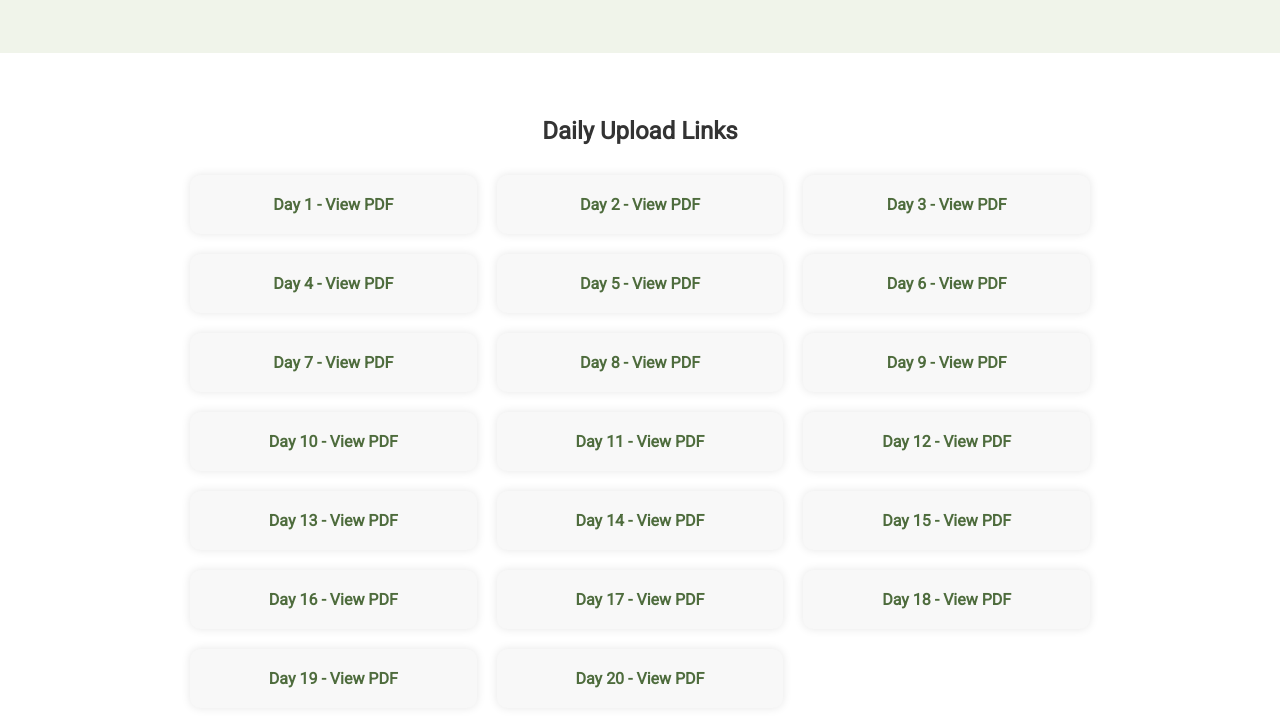
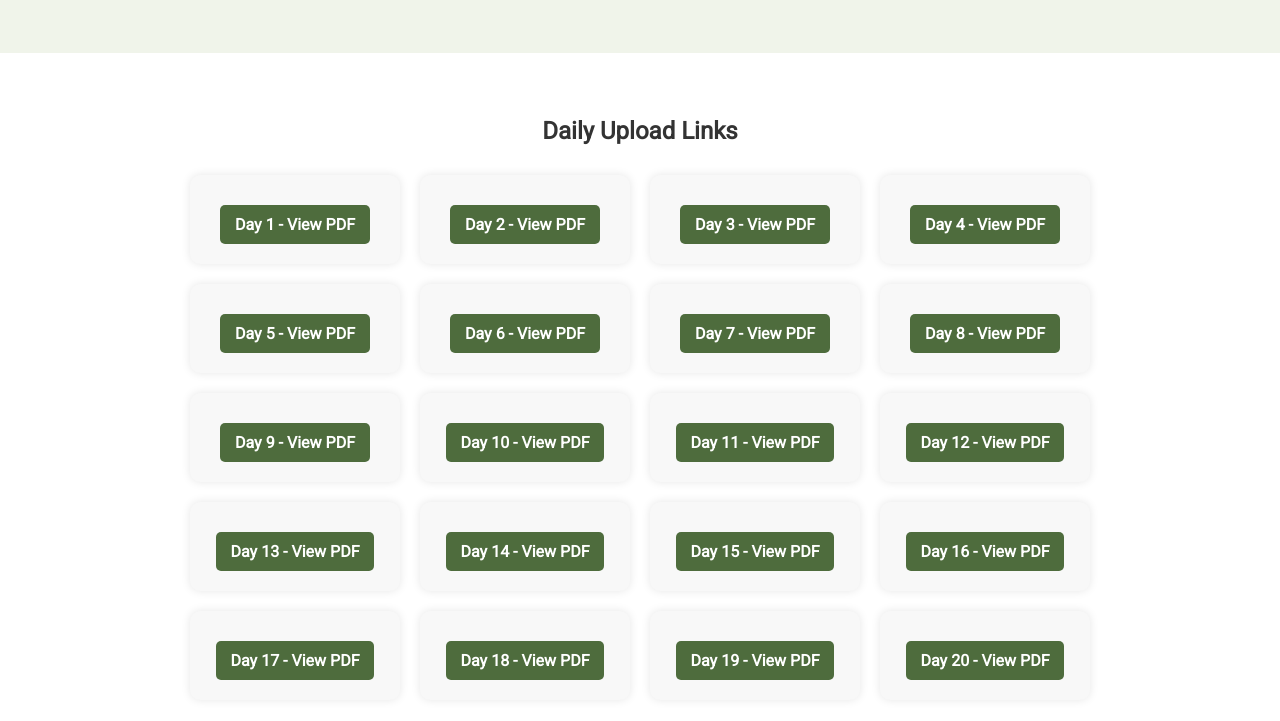
Before and after one commit to Gursimran-12/Prompt-Engineering, a plain HTML site: page daily-diary.html in a window 1280 px wide. Shown: the part 231-952 px from the top of the page. Drawn offline with nearby package versions, Linux system fonts and the light colour scheme.

Commit message:
Update daily-diary.html

```diff
--- a/daily-diary.html
+++ b/daily-diary.html
@@ -53,7 +53,7 @@
     }
     .diary-grid {
       display: grid;
-      grid-template-columns: repeat(auto-fill, minmax(250px, 1fr));
+      grid-template-columns: repeat(auto-fill, minmax(200px, 1fr));
       gap: 20px;
     }
     .diary-entry {
@@ -64,9 +64,18 @@
       box-shadow: 0 0 10px rgba(0, 0, 0, 0.1);
     }
     .diary-entry a {
-      color: #4e6c3d;
+      display: inline-block;
+      margin-top: 10px;
+      padding: 10px 15px;
+      background-color: #4e6c3d;
+      color: white;
+      text-decoration: none;
+      border-radius: 5px;
       font-weight: bold;
-      text-decoration: none;
+      transition: background-color 0.3s ease;
+    }
+    .diary-entry a:hover {
+      background-color: #3b522d;
     }
     .gallery {
       padding: 40px 20px;
@@ -111,15 +120,26 @@
     <h3>Daily Upload Links</h3>
     <div class="diary-grid">
       <!-- Static links to PDFs for Day 1 to Day 20 -->
-      <script>
-        for (let i = 1; i <= 20; i++) {
-          document.write(`
-            <div class='diary-entry'>
-              <a href='pdfs/Day${i}.pdf' target='_blank'>Day ${i} - View PDF</a>
-            </div>
-          `);
-        }
-      </script>
+      <div class="diary-entry"><a href="pdfs/Day1.pdf" target="_blank">Day 1 - View PDF</a></div>
+      <div class="diary-entry"><a href="pdfs/Day2.pdf" target="_blank">Day 2 - View PDF</a></div>
+      <div class="diary-entry"><a href="pdfs/Day3.pdf" target="_blank">Day 3 - View PDF</a></div>
+      <div class="diary-entry"><a href="pdfs/Day4.pdf" target="_blank">Day 4 - View PDF</a></div>
+      <div class="diary-entry"><a href="pdfs/Day5.pdf" target="_blank">Day 5 - View PDF</a></div>
+      <div class="diary-entry"><a href="pdfs/Day6.pdf" target="_blank">Day 6 - View PDF</a></div>
+      <div class="diary-entry"><a href="pdfs/Day7.pdf" target="_blank">Day 7 - View PDF</a></div>
+      <div class="diary-entry"><a href="pdfs/Day8.pdf" target="_blank">Day 8 - View PDF</a></div>
+      <div class="diary-entry"><a href="pdfs/Day9.pdf" target="_blank">Day 9 - View PDF</a></div>
+      <div class="diary-entry"><a href="pdfs/Day10.pdf" target="_blank">Day 10 - View PDF</a></div>
+      <div class="diary-entry"><a href="pdfs/Day11.pdf" target="_blank">Day 11 - View PDF</a></div>
+      <div class="diary-entry"><a href="pdfs/Day12.pdf" target="_blank">Day 12 - View PDF</a></div>
+      <div class="diary-entry"><a href="pdfs/Day13.pdf" target="_blank">Day 13 - View PDF</a></div>
+      <div class="diary-entry"><a href="pdfs/Day14.pdf" target="_blank">Day 14 - View PDF</a></div>
+      <div class="diary-entry"><a href="pdfs/Day15.pdf" target="_blank">Day 15 - View PDF</a></div>
+      <div class="diary-entry"><a href="pdfs/Day16.pdf" target="_blank">Day 16 - View PDF</a></div>
+      <div class="diary-entry"><a href="pdfs/Day17.pdf" target="_blank">Day 17 - View PDF</a></div>
+      <div class="diary-entry"><a href="pdfs/Day18.pdf" target="_blank">Day 18 - View PDF</a></div>
+      <div class="diary-entry"><a href="pdfs/Day19.pdf" target="_blank">Day 19 - View PDF</a></div>
+      <div class="diary-entry"><a href="pdfs/Day20.pdf" target="_blank">Day 20 - View PDF</a></div>
     </div>
   </section>
 
```
